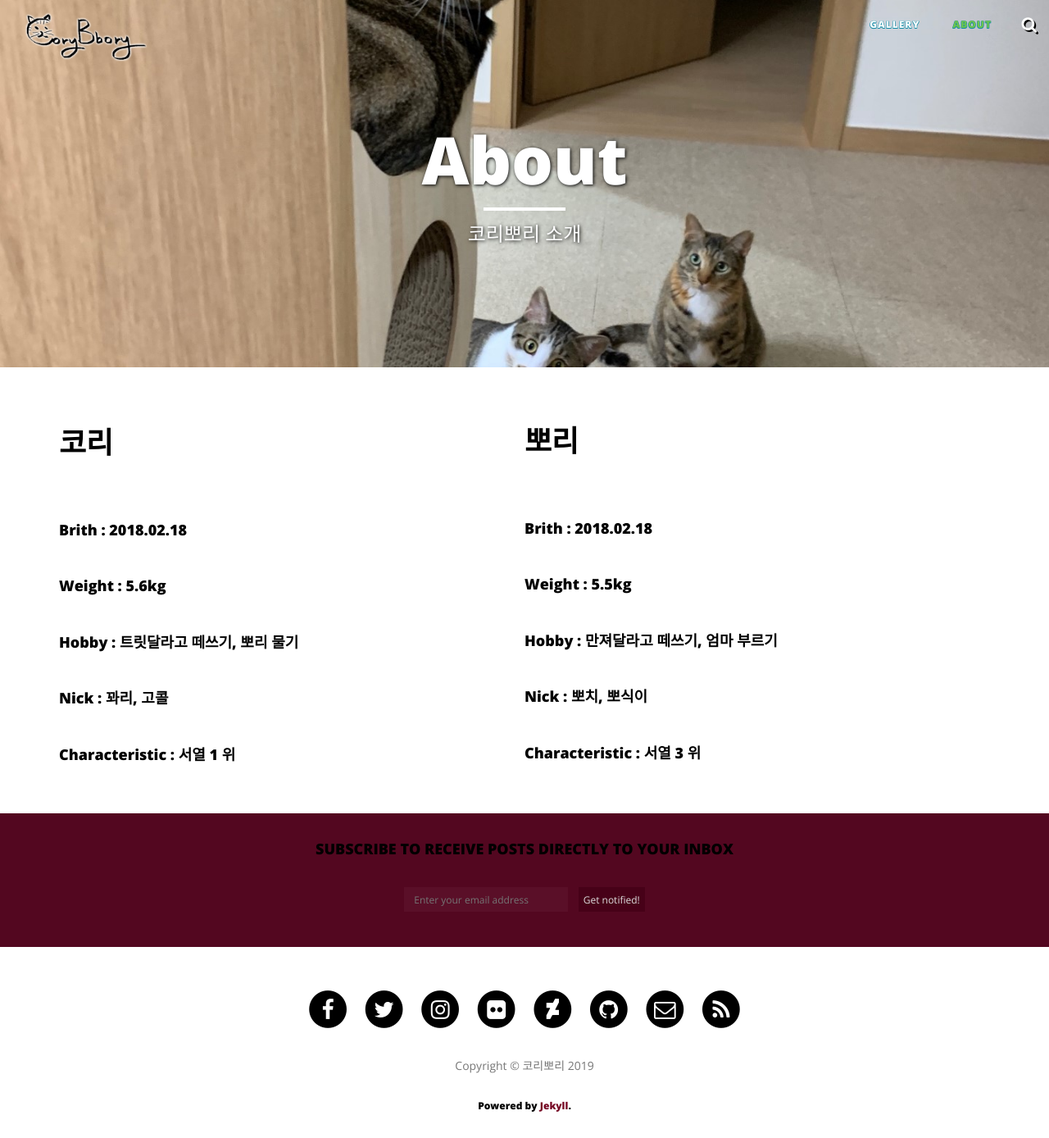
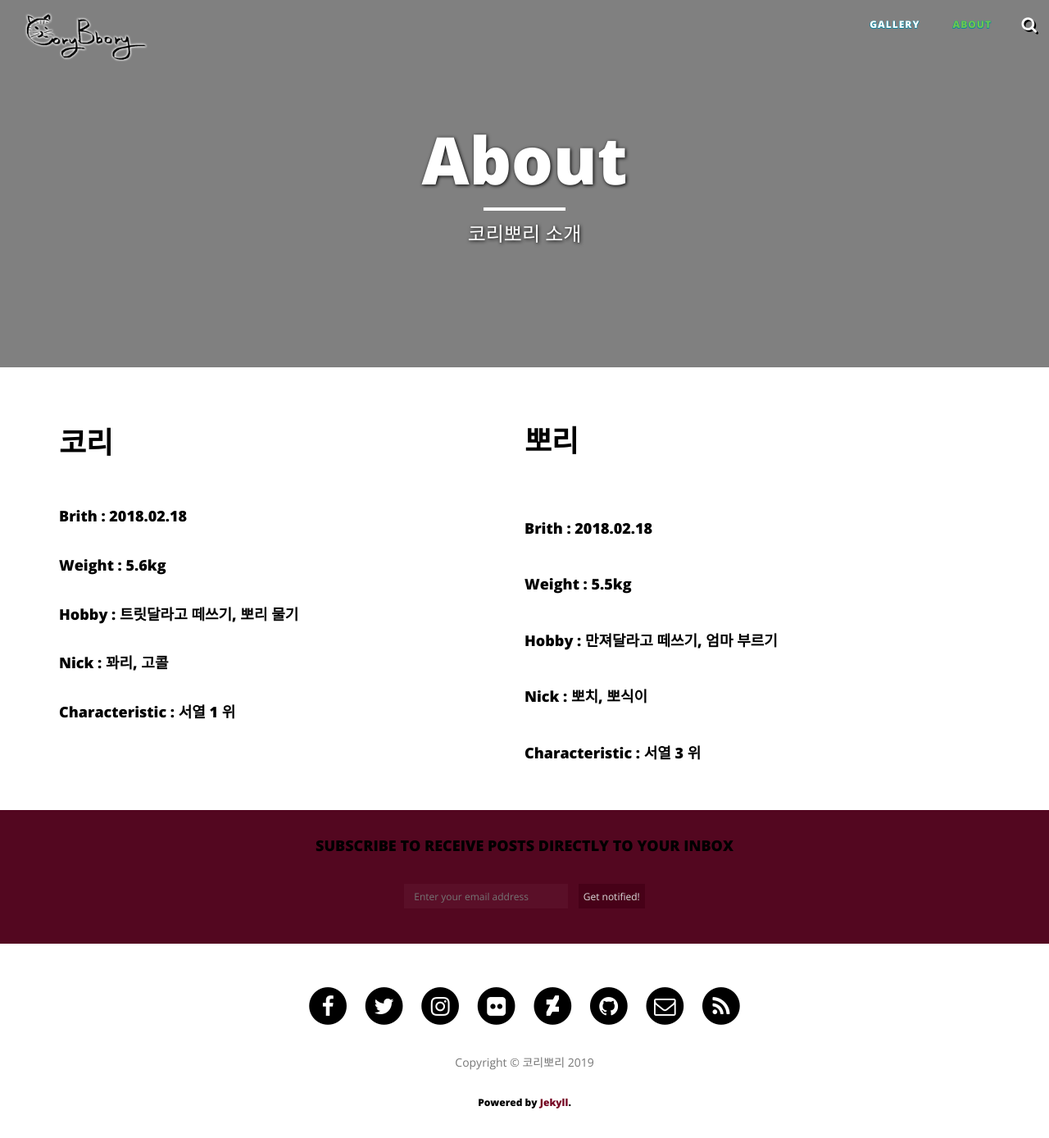
Before and after one commit to YEAJIGO/YEAJIGO.github.io, a Jekyll site: the page built from about/index.html, in a window 1280 px wide. Shown: the whole page at 82% size. Built offline with Jekyll 4.4.1, drawn with Linux system fonts in a browser that asks for light colours; nearby versions of some CDN libraries.

Commit message:
edit about

```diff
--- a/about/index.html
+++ b/about/index.html
@@ -6,7 +6,7 @@
 header-img: "img/about-bg.jpg"
 ---
 <div style="width: 100%;">
-	<div style="width: 50%; float: left; border: 2px solid #fff;">
+	<div style="width: 50%; float: left; border: 2px solid #fff; line-height: 1em;">
 		<h1><strong>코리</strong></h1>
 		<br><br>
 		<h4>Brith : 2018.02.18</h4>
```
Also changed, not shown: img/about-bg.jpg (deleted), img/about-bg.png (added), newsletter/journal/category/cat01.md (renamed from journal/category/cat01.md), newsletter/journal/category/cat02.md (renamed from journal/category/cat02.md), newsletter/journal/category/cat03.md (renamed from journal/category/cat03.md), newsletter/journal/category/cat04.md (renamed from journal/category/cat04.md), newsletter/journal/category/index.html (renamed from journal/category/index.html), newsletter/journal/index.html (renamed from journal/index.html), newsletter/journal/tag/index.html (renamed from journal/tag/index.html), newsletter/journal/tag/tag01.md (renamed from journal/tag/tag01.md), newsletter/journal/tag/tag02.md (renamed from journal/tag/tag02.md), newsletter/journal/tag/tag03.md (renamed from journal/tag/tag03.md), newsletter/journal/tag/tag04.md (renamed from journal/tag/tag04.md).
